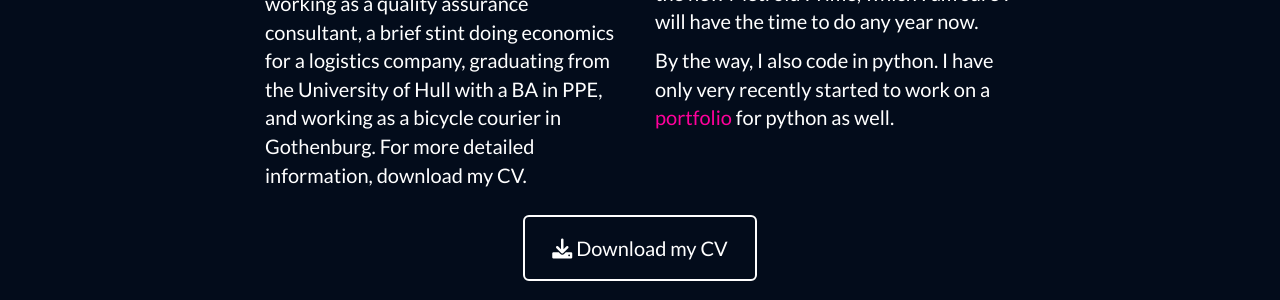
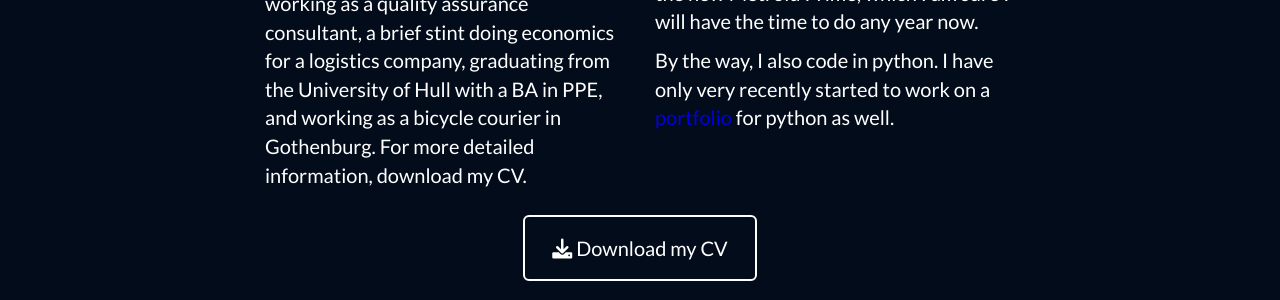
Before and after one commit to B0realian/B0realian.github.io, a Jekyll site: the page built from _posts/2025-09-15-EON-gen.markdown, in a window 1280 px wide and 900 px high, scrolled down 2890 px. Shown: the part 150-450 px from the top of the window. Built offline with Jekyll 4.4.1, drawn with Linux system fonts in a browser that asks for light colours.

Commit message:
Update about.html

```diff
--- a/_includes/about.html
+++ b/_includes/about.html
@@ -21,7 +21,7 @@
         </p>
         <p>I didn't list gamer above because that kind of goes without saying. However, I suck at most games partly because I'm generally more interested in story or exploration and partly because I prefer playing as relaxation. Saying that, I have played computer games for a long time but some of my most treasured memories come from Sid Meier's Pirates, Wing Commander, Zelda (take your pick), GTA3 and Left4Dead. Having had less time to play the past ten years (yeah, something happened) I have become something of a Nintendo fan-boy, playing all those Zeldas and loving all (except for Tears of the Kingdom), the most excellent Pikmin games, Mario Kart (still think Double Dash nailed it), and am eagerly anticipating the opportunity to dig into the new Metroid Prime, which I am sure I will have the time to do any year now.
         </p>
-        <p>By the way, I also code in python. I have only very recently started to work on a <a href="/python.html" style="color:rgb(255,0,155);">portfolio</a> for python as well.
+        <p>By the way, I also code in python. I have only very recently started to work on a <a href="/python.html" style="color:rgb(0,0,225);">portfolio</a> for python as well.
       </div>
       <div class="col-lg-8 col-lg-offset-2 text-center">
         <a href="CV_Philip_2026.pdf" class="btn btn-lg btn-outline">
```
